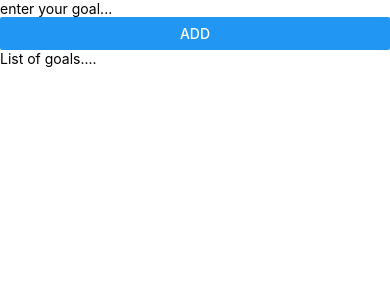
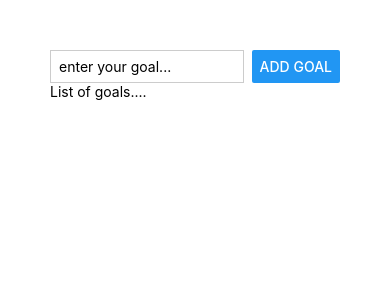
Before and after one commit to ArnabChatterjee20k/ReactNative-FirstApp, a React Native app: screen / in a window 390 px wide. Shown: the top 300 px of the page. Built offline with nearby package versions, Linux system fonts and the light colour scheme.

Commit message:
added flexbox

```diff
--- a/App.js
+++ b/App.js
@@ -3,10 +3,10 @@ import { StyleSheet, Text , TextInput, Vibration, View , Pressable,Button } from
 
 export default function App() {
   return (
-    <View>
-      <View>
-        <TextInput placeholder='enter your goal...'/>
-        <Button title='add'/>
+    <View style={styles.appContainer}>
+      <View style={styles.inputContainer}>
+        <TextInput style={styles.textInput} placeholder='enter your goal...'/>
+        <Button title='add goal'/>
       </View>
       <View>
         <Text>List of goals....</Text>
@@ -16,4 +16,18 @@ export default function App() {
 }
 
 const styles = StyleSheet.create({
+  appContainer:{
+    padding:50
+  },
+  inputContainer:{
+    flexDirection:'row',
+    justifyContent:"space-between"
+  },
+  textInput:{
+    borderWidth:1,
+    borderColor:"#cccccc",
+    width:"80%",
+    marginRight:8,
+    paddingHorizontal:8
+  }
 });
```
